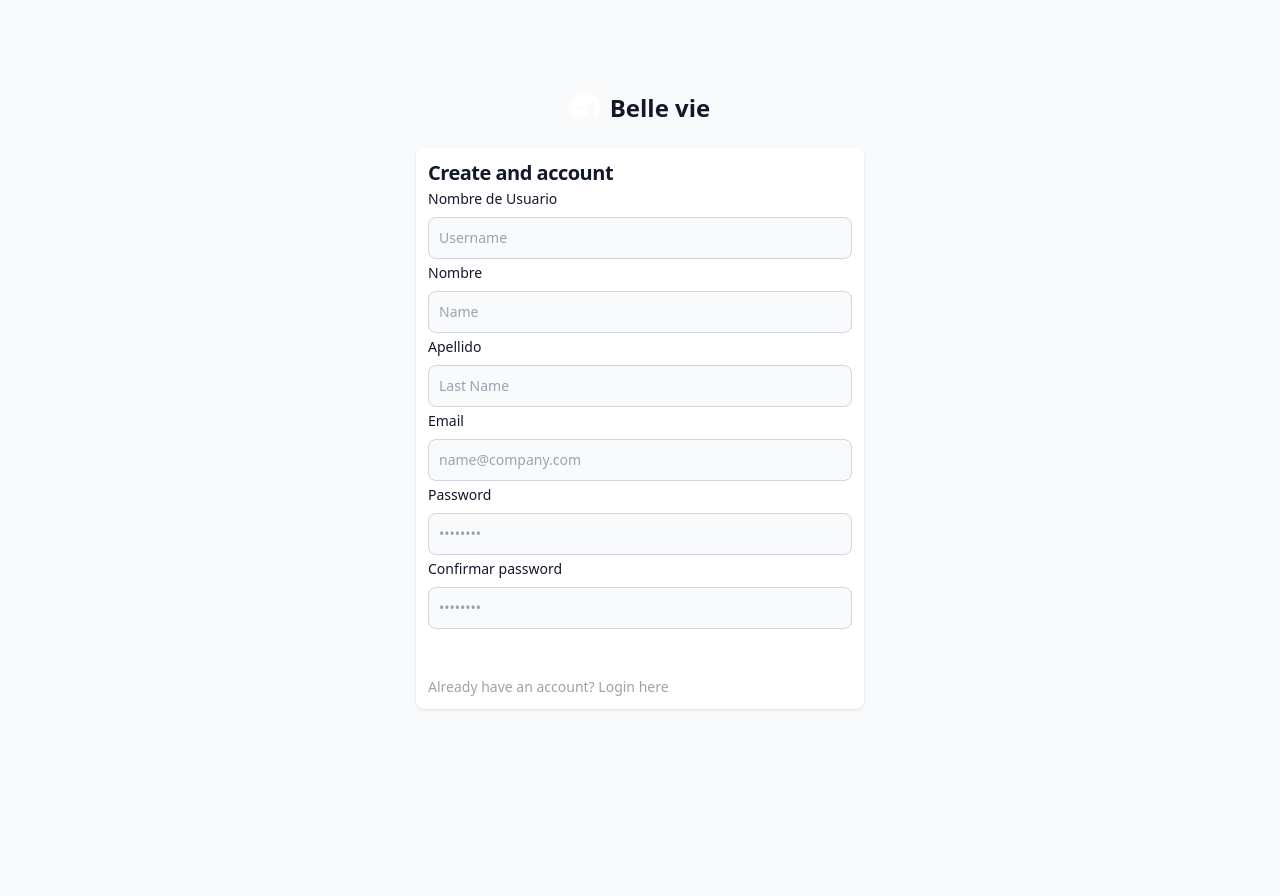
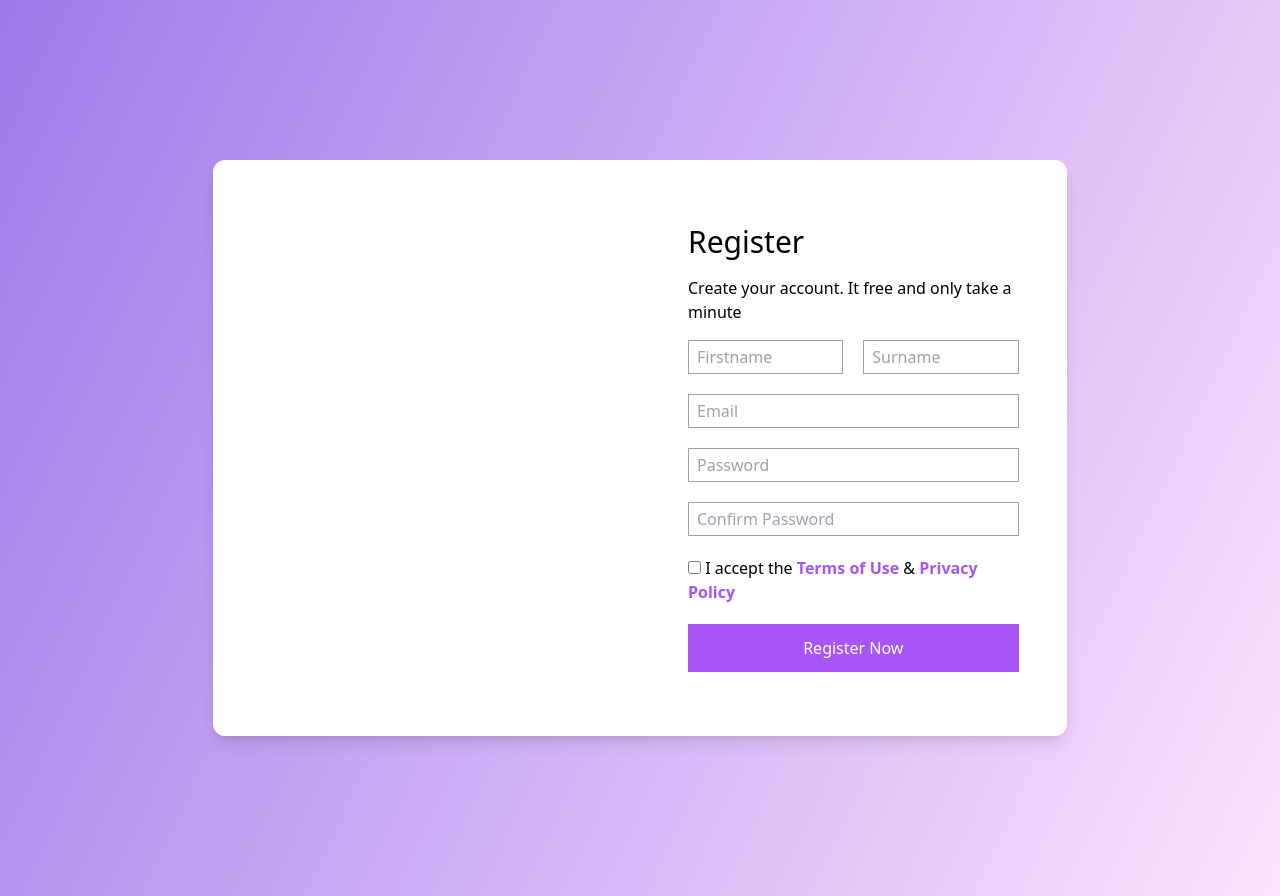
Before and after one commit to yAeroo/Belle-Vie, a Laravel app: page /registerTest in a window 1280 px wide. Before the commit the page ends 710 px from the top, so only its background shows below. Run offline with Laravel 10, Linux system fonts and the light colour scheme; some libraries are stand-ins or nearby versions.

Commit message:
new register

```diff
--- a/resources/views/auth/registerTest.blade.php
+++ b/resources/views/auth/registerTest.blade.php
@@ -19,51 +19,54 @@
     @endif
     <form action="{{ route('register.store') }}" method="post" class="session-form" novalidate>
         @csrf
-        <section class="bg-gray-50 dark:bg-gray-900">
-  <div class="flex flex-col items-center justify-center px-6 py-8 mx-auto md:h-screen lg:py-0">
-      <a href="#" class="flex items-center mb-6 text-2xl font-semibold text-gray-900 dark:text-white">
-          <img class="w-8 h-8 mr-2" src="img/favicon.png" alt="logo">
-          Belle vie
-      </a>
-      <div class="w-full bg-white rounded-lg shadow dark:border md:mt-0 sm:max-w-md xl:p-0 dark:bg-gray-800 dark:border-gray-700">
-          <div class="p-4 space-y-1 md:space-y-1 sm:p-3">
-              <h1 class="text-xl font-bold leading-tight tracking-tight text-gray-900 md:text-1x-l dark:text-white">
-                  Create and account
-              </h1>
-              <form class="space-y-2 md:space-y-4" action="#">
-                  <div>
-                      <label for="string" class="block mb-2 text-sm font-medium text-gray-900 dark:text-white">Nombre de Usuario</label>
-                      <input type="string" name="" id="string" class="bg-gray-50 border border-gray-300 text-gray-900 sm:text-sm rounded-lg focus:ring-primary-600 focus:border-primary-600 block w-full p-2.5 dark:bg-gray-700 dark:border-gray-600 dark:placeholder-gray-400 dark:text-white dark:focus:ring-blue-500 dark:focus:border-blue-500" placeholder="Username" required="">
+        <!DOCTYPE html>
+<html lang="en">
+  <head>
+    <meta charset="UTF-8" />
+    <link rel="icon" type="image/svg+xml" href="/vite.svg" />
+    <meta name="viewport" content="width=device-width, initial-scale=1.0" />
+    <title>Vite App</title>
+  </head>
+  <body>
+    <div class="min-h-screen py-40" style="background-image: linear-gradient(115deg, #9F7AEA, #FEE2FE)">
+      <div class="container mx-auto">
+        <div class="flex flex-col lg:flex-row w-10/12 lg:w-8/12 bg-white rounded-xl mx-auto shadow-lg overflow-hidden">
+          <div class="w-full lg:w-1/2 flex flex-col items-center justify-center p-12 bg-no-repeat bg-cover bg-center" style="background-image: url('img/favicon.png');">
+            <h1 class="text-white text-3xl mb-3">Welcome</h1>
           </div>
-                  <div>
-                      <label for="string" class="block mb-2 text-sm font-medium text-gray-900 dark:text-white">Nombre</label>
-                      <input type="string" name="" id="string" class="bg-gray-50 border border-gray-300 text-gray-900 sm:text-sm rounded-lg focus:ring-primary-600 focus:border-primary-600 block w-full p-2.5 dark:bg-gray-700 dark:border-gray-600 dark:placeholder-gray-400 dark:text-white dark:focus:ring-blue-500 dark:focus:border-blue-500" placeholder="Name" required="">
+          <div class="w-full lg:w-1/2 py-16 px-12">
+            <h2  class="text-3xl mb-4">Register</h2>
+            <p class="mb-4">
+              Create your account. It free and only take a minute
+            </p>
+            <form action="#">
+              <div class="grid grid-cols-2 gap-5">
+                <input type="text" placeholder="Firstname" class="border border-gray-400 py-1 px-2">
+                <input type="text" placeholder="Surname" class="border border-gray-400 py-1 px-2">
               </div>
-                  <div>
-                      <label for="string" class="block mb-2 text-sm font-medium text-gray-900 dark:text-white">Apellido</label>
-                      <input type="string" name="" id="string" class="bg-gray-50 border border-gray-300 text-gray-900 sm:text-sm rounded-lg focus:ring-primary-600 focus:border-primary-600 block w-full p-2.5 dark:bg-gray-700 dark:border-gray-600 dark:placeholder-gray-400 dark:text-white dark:focus:ring-blue-500 dark:focus:border-blue-500" placeholder="Last Name" required="">
+              <div class="mt-5">
+                <input type="text" placeholder="Email" class="border border-gray-400 py-1 px-2 w-full">
               </div>
-                  <div>
-                      <label for="email" class="block mb-2 text-sm font-medium text-gray-900 dark:text-white">Email</label>
-                      <input type="email" name="email" id="email" class="bg-gray-50 border border-gray-300 text-gray-900 sm:text-sm rounded-lg focus:ring-primary-600 focus:border-primary-600 block w-full p-2.5 dark:bg-gray-700 dark:border-gray-600 dark:placeholder-gray-400 dark:text-white dark:focus:ring-blue-500 dark:focus:border-blue-500" placeholder="name@company.com" required="">
+              <div class="mt-5">
+                <input type="password" placeholder="Password" class="border border-gray-400 py-1 px-2 w-full">
               </div>
-                  <div>
-                      <label for="password" class="block mb-2 text-sm font-medium text-gray-900 dark:text-white">Password</label>
-                      <input type="password" name="password" id="password" placeholder="••••••••" class="bg-gray-50 border border-gray-300 text-gray-900 sm:text-sm rounded-lg focus:ring-primary-600 focus:border-primary-600 block w-full p-2.5 dark:bg-gray-700 dark:border-gray-600 dark:placeholder-gray-400 dark:text-white dark:focus:ring-blue-500 dark:focus:border-blue-500" required="">
+              <div class="mt-5">
+                <input type="password" placeholder="Confirm Password" class="border border-gray-400 py-1 px-2 w-full">
               </div>
-                  <div>
-                      <label for="confirm-password" class="block mb-2 text-sm font-medium text-gray-900 dark:text-white">Confirmar password</label>
-                      <input type="confirm-password" name="confirm-password" id="confirm-password" placeholder="••••••••" class="bg-gray-50 border border-gray-300 text-gray-900 sm:text-sm rounded-lg focus:ring-primary-600 focus:border-primary-600 block w-full p-2.5 dark:bg-gray-700 dark:border-gray-600 dark:placeholder-gray-400 dark:text-white dark:focus:ring-blue-500 dark:focus:border-blue-500" required="">
+              <div class="mt-5">
+                <input type="checkbox" class="border border-gray-400">
+                <span>
+                  I accept the <a href="#" class="text-purple-500 font-semibold">Terms of Use</a> &  <a href="#" class="text-purple-500 font-semibold">Privacy Policy</a>
+                </span>
               </div>
-                  <button type="submit" class="w-full text-white bg-primary-600 hover:bg-primary-700 focus:ring-4 focus:outline-none focus:ring-primary-300 font-medium rounded-lg text-sm px-5 py-2.5 text-center dark:bg-primary-600 dark:hover:bg-primary-700 dark:focus:ring-primary-800">Create an account</button>
-                  <p class="text-sm font-light text-gray-400 dark:text-gray-400">
-                      Already have an account? <a href="#" class="font-medium text-primary-600 hover:underline dark:text-primary-500">Login here</a>
-                  </p>
+              <div class="mt-5">
+                <button class="w-full bg-purple-500 py-3 text-center text-white">Register Now</button>
+              </div>
             </form>
           </div>
         </div>
       </div>
-</section>
-    </form>
+    </div>
+    <script type="module" src="/main.js"></script>
   </body>
 </html>
```
Lines whose indentation alone changed are shown as unchanged.
